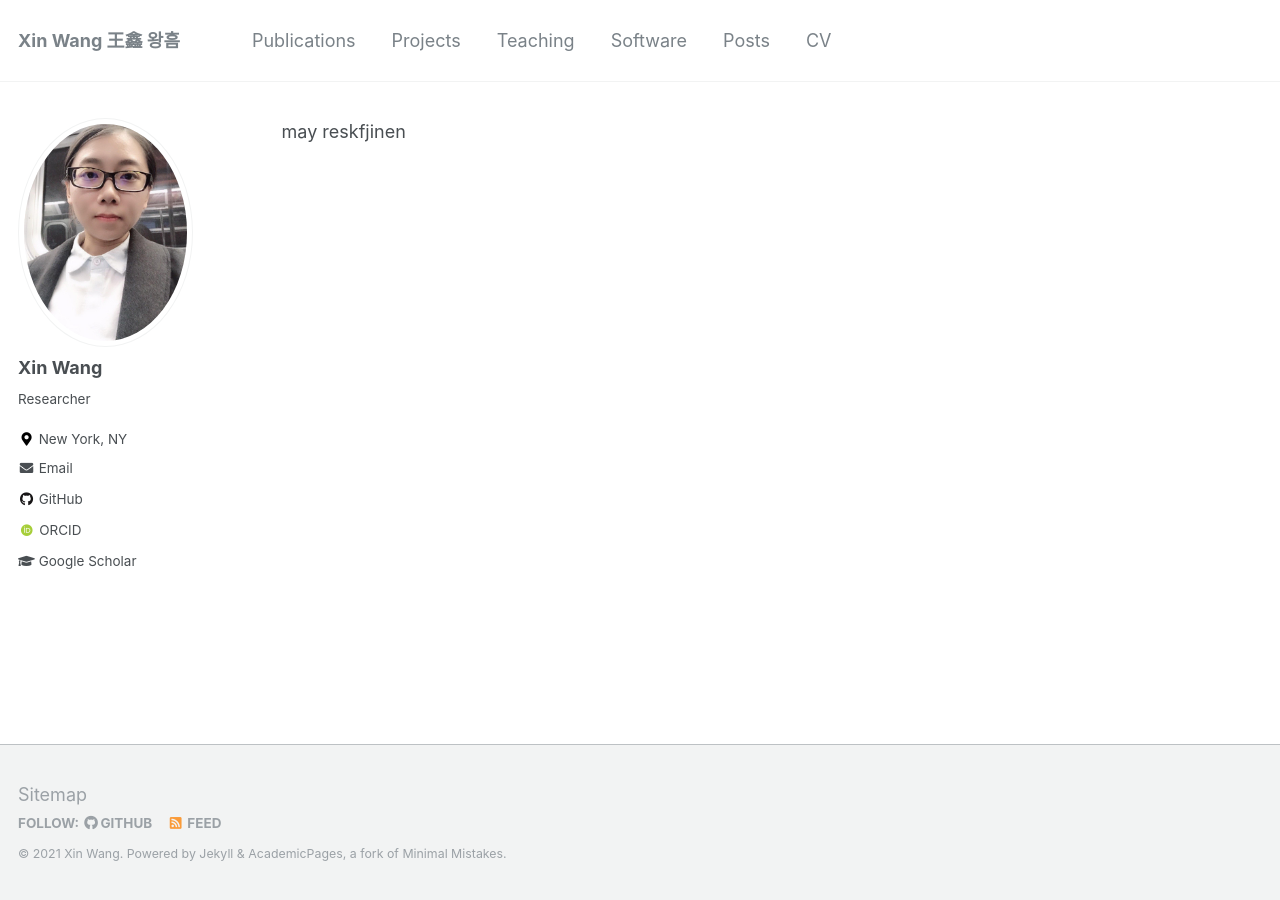
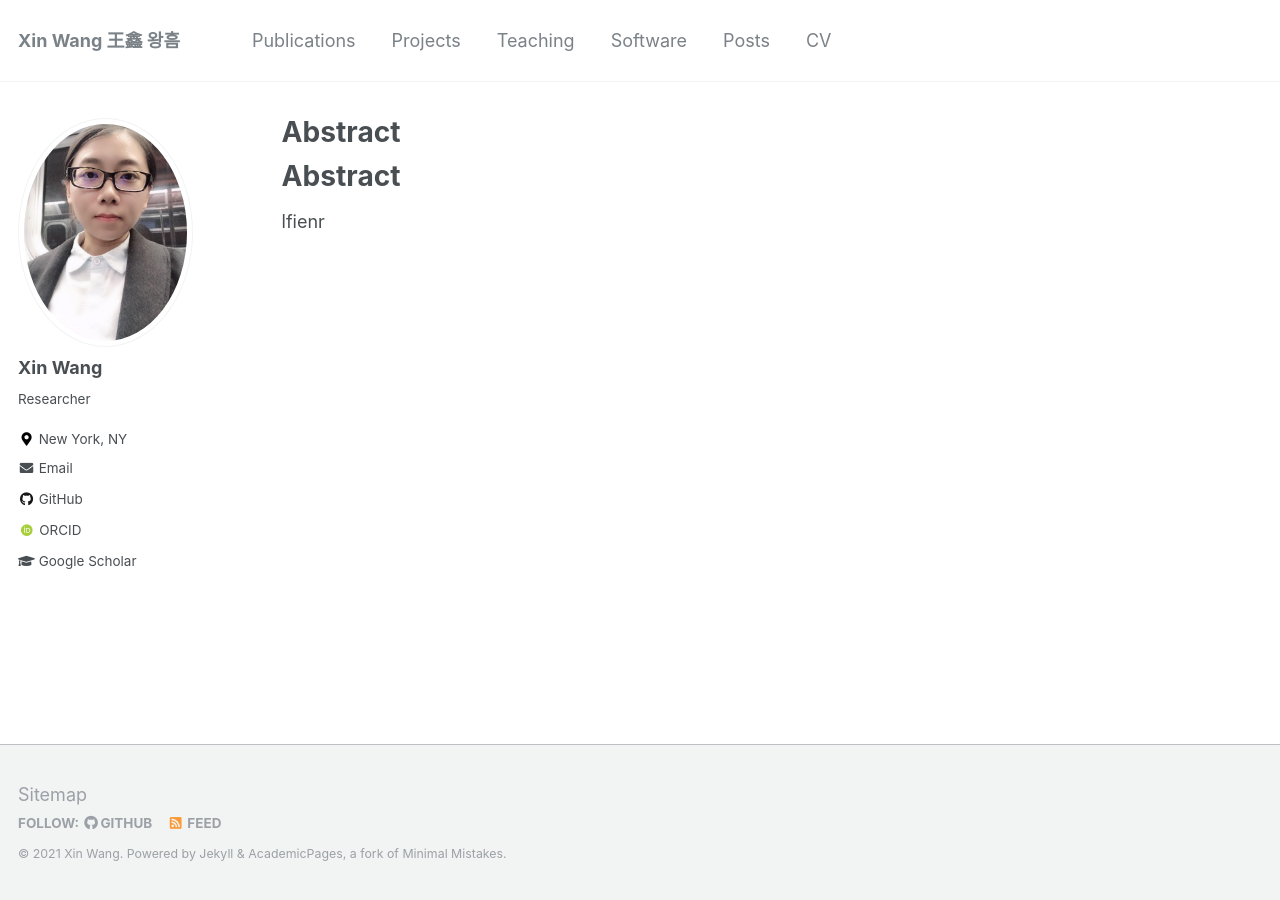
Before and after one commit to xin-wang-kr/xin-wang-kr.github.io, a Jekyll site: the page built from _pages/projects/face-mask.md, in a window 1280 px wide. Built offline with Jekyll 4.4.1, drawn with Linux system fonts in a browser that asks for light colours; some web fonts are replaced; our own code applies the rules of GitHub Pages for plain Markdown files.

Commit message:
Update face-mask.md

```diff
--- a/_pages/projects/face-mask.md
+++ b/_pages/projects/face-mask.md
@@ -1 +1,2 @@
-may reskfjinen
+# Abstract
+lfienr
```
